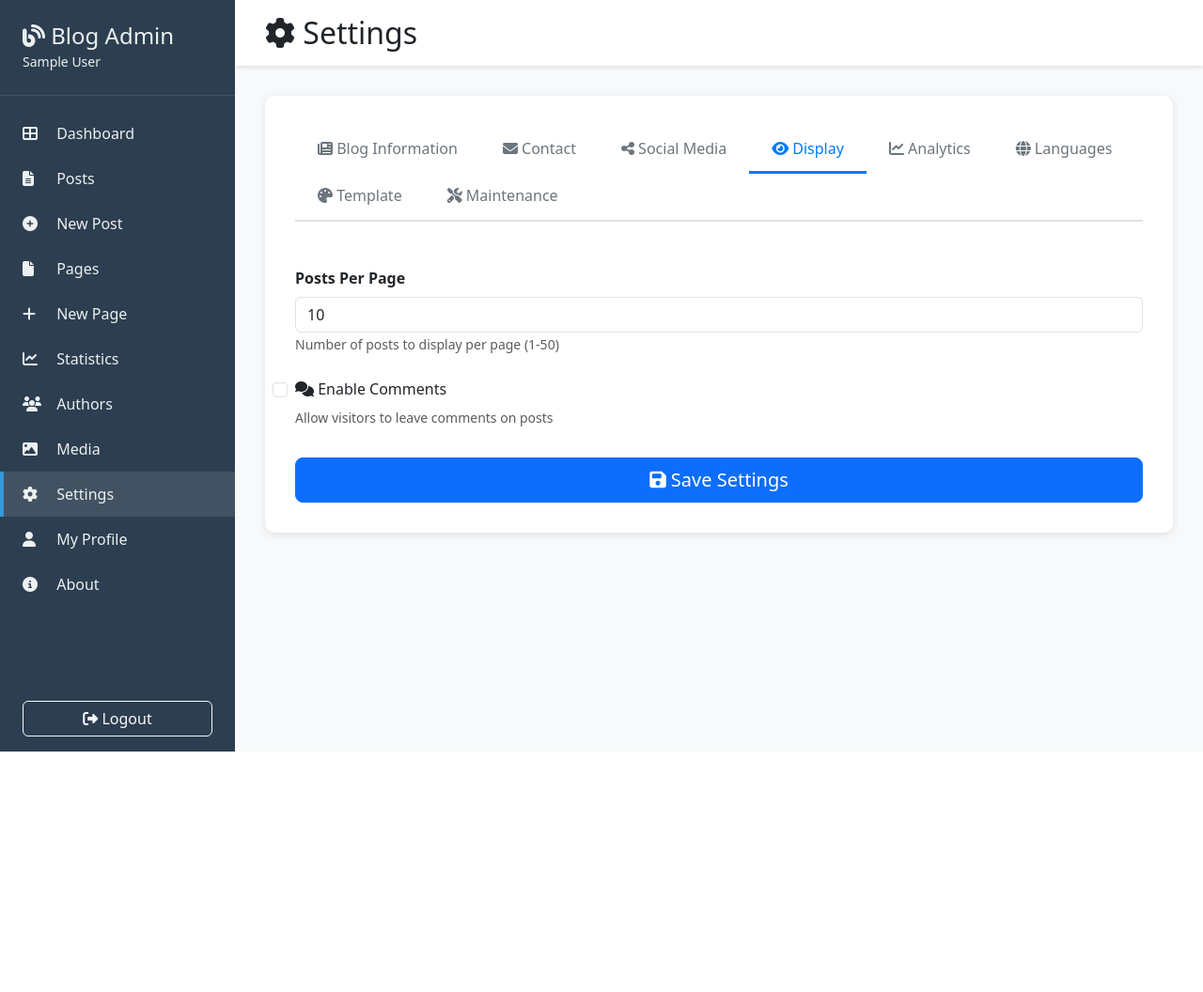
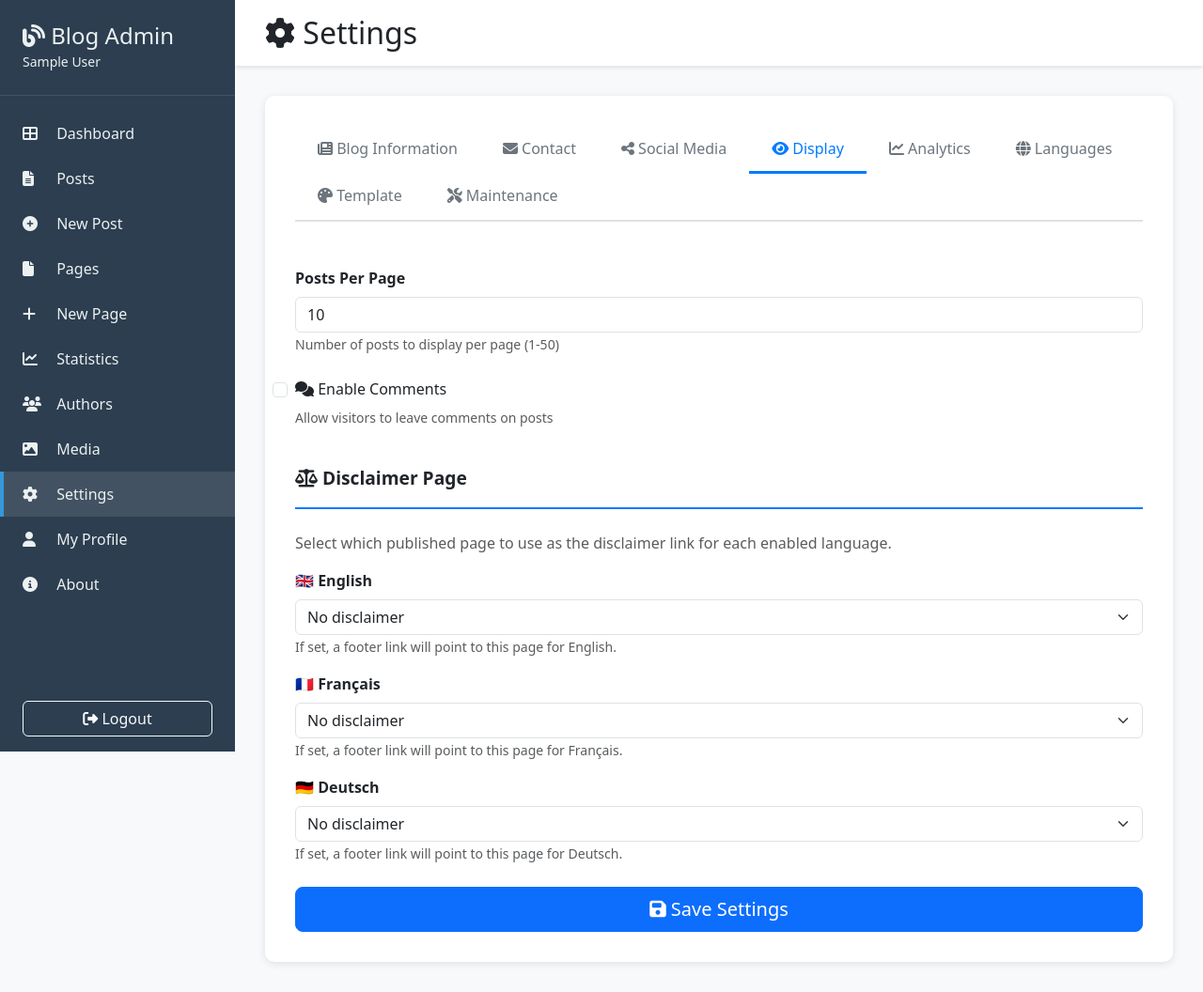
Before and after one commit to JMousqueton/Yet-Another-Blog, a Flask app: page /admin/settings in a window 1280 px wide, after a click on "Display". Shown: the whole page at 94% size. Before the commit the page ends 800 px from the top, so only its background shows below. Run offline with Flask 3, Linux system fonts and the light colour scheme; the visitor is signed in with stand-in values (Sample User, id 1); data that the repository does not hold is empty; some libraries are stand-ins or nearby versions.

Commit message:
Add disclaimer page support and language-specific settings

```diff
--- a/app.py
+++ b/app.py
@@ -260,6 +260,28 @@ def set_setting(key, value):
         print(f"Error setting: {e}")
         return False
 
+def get_disclaimer_page(lang):
+    """Return published disclaimer page info for a language if configured."""
+    slug = get_setting(f'disclaimer_page_{lang}', '')
+    if not slug:
+        return None
+    try:
+        db = get_db()
+        page = db.execute('''
+            SELECT title, slug
+            FROM pages
+            WHERE language = ? AND slug = ? AND status = 'published'
+        ''', (lang, slug)).fetchone()
+        if page:
+            return {
+                'title': page['title'],
+                'slug': page['slug'],
+                'url': url_for('page_detail', lang=lang, slug=page['slug'])
+            }
+    except Exception as e:
+        print(f"Error fetching disclaimer page for {lang}: {e}")
+    return None
+
 @app.context_processor
 def inject_global_settings():
     """Inject commonly used settings and translations into all templates."""
@@ -282,7 +304,8 @@ def inject_global_settings():
         'analytics_code': get_setting('analytics_code', ''),
         'blog_title': blog_title,
         't': translations,
-        'lang': current_lang  # Ensure lang is always available in templates
+        'lang': current_lang,  # Ensure lang is always available in templates
+        'disclaimer_page': get_disclaimer_page(current_lang)
     }
 
 def get_enabled_languages():
@@ -2627,6 +2650,9 @@ def admin_settings():
                 'enabled_lang_en': 'on' if request.form.get('enabled_lang_en') == 'on' else 'off',
                 'enabled_lang_fr': 'on' if request.form.get('enabled_lang_fr') == 'on' else 'off',
                 'enabled_lang_de': 'on' if request.form.get('enabled_lang_de') == 'on' else 'off',
+                'disclaimer_page_en': request.form.get('disclaimer_page_en', ''),
+                'disclaimer_page_fr': request.form.get('disclaimer_page_fr', ''),
+                'disclaimer_page_de': request.form.get('disclaimer_page_de', ''),
             }
 
             for key, value in settings_map.items():
@@ -2666,7 +2692,14 @@ def admin_settings():
     settings_rows = db.execute('SELECT key, value FROM settings').fetchall()
     settings = {row['key']: row['value'] for row in settings_rows}
 
-    return render_template('admin/settings.html', settings=settings, languages=LANGUAGES)
+    pages_by_language = {}
+    for code in LANGUAGES:
+        pages_by_language[code] = db.execute(
+            "SELECT id, title, slug FROM pages WHERE language = ? AND status = 'published' ORDER BY title",
+            (code,)
+        ).fetchall()
+
+    return render_template('admin/settings.html', settings=settings, languages=LANGUAGES, pages_by_language=pages_by_language)
 
 
 @app.route('/admin/api/export-database')
--- a/locales/de.json
+++ b/locales/de.json
@@ -44,7 +44,8 @@
   },
   "footer": {
     "all_rights_reserved": "Alle Rechte vorbehalten.",
-    "subscribe_rss": "RSS abonnieren"
+    "subscribe_rss": "RSS abonnieren",
+    "disclaimer": "Haftungsausschluss"
   },
   "locations": {
     "home": "Startseite",
--- a/locales/en.json
+++ b/locales/en.json
@@ -44,7 +44,8 @@
   },
   "footer": {
     "all_rights_reserved": "All rights reserved.",
-    "subscribe_rss": "Subscribe via RSS"
+    "subscribe_rss": "Subscribe via RSS",
+    "disclaimer": "Disclaimer"
   },
   "locations": {
     "home": "Home",
--- a/locales/fr.json
+++ b/locales/fr.json
@@ -44,7 +44,8 @@
   },
   "footer": {
     "all_rights_reserved": "Tous droits réservés.",
-    "subscribe_rss": "S'abonner via RSS"
+    "subscribe_rss": "S'abonner via RSS",
+    "disclaimer": "Mentions légales"
   },
   "locations": {
     "home": "Accueil",
--- a/templates/admin/settings.html
+++ b/templates/admin/settings.html
@@ -417,6 +417,26 @@ textarea.form-control {
                             </label>
                             <small class="form-text text-muted d-block mt-2">Allow visitors to leave comments on posts</small>
                         </div>
+
+                        <div class="form-section-title">
+                            <i class="fas fa-scale-balanced"></i> Disclaimer Page
+                        </div>
+                        <p class="text-muted">Select which published page to use as the disclaimer link for each enabled language.</p>
+
+                        {% for code, info in languages.items() %}
+                        {% if settings.get('enabled_lang_' ~ code, 'on') == 'on' %}
+                        <div class="mb-3">
+                            <label class="form-label">{{ info.flag }} {{ info.name }}</label>
+                            <select class="form-select" name="disclaimer_page_{{ code }}">
+                                <option value="">No disclaimer</option>
+                                {% for page in pages_by_language.get(code, []) %}
+                                <option value="{{ page['slug'] }}" {% if settings.get('disclaimer_page_' ~ code, '') == page['slug'] %}selected{% endif %}>{{ page['title'] }}</option>
+                                {% endfor %}
+                            </select>
+                            <small class="form-text text-muted">If set, a footer link will point to this page for {{ info.name }}.</small>
+                        </div>
+                        {% endif %}
+                        {% endfor %}
                     </div>
 
                     <!-- Analytics & Tracking Tab -->
```
Also changed, not shown: templates/base.html (+7 -0 lines).
